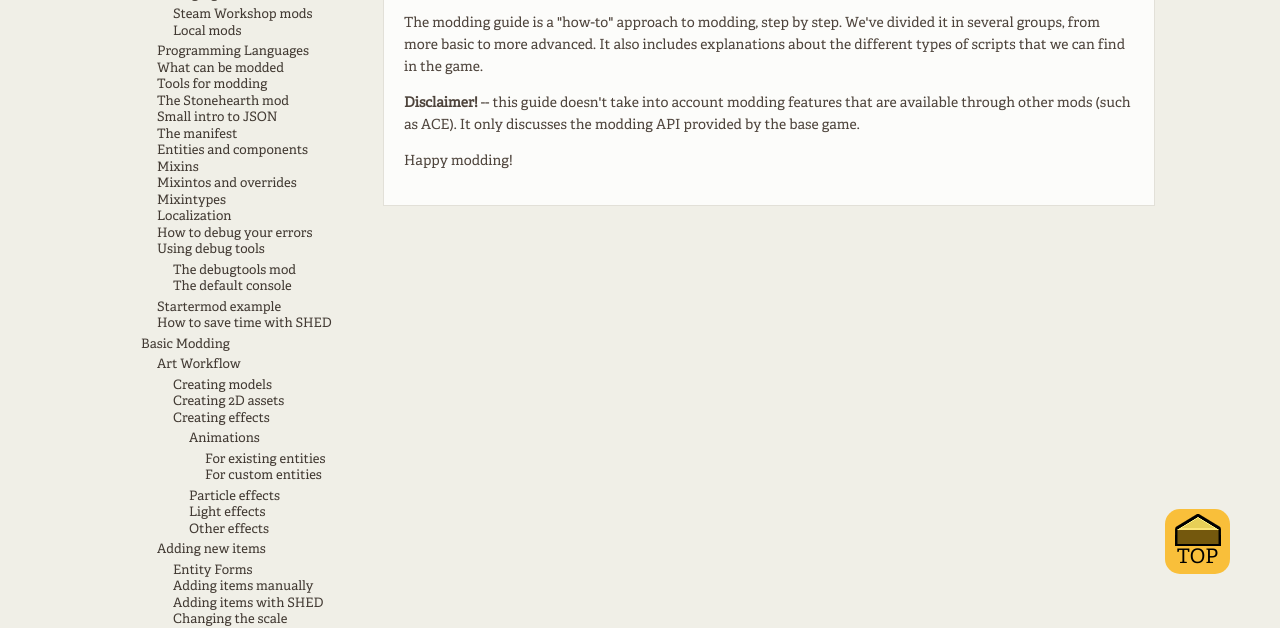
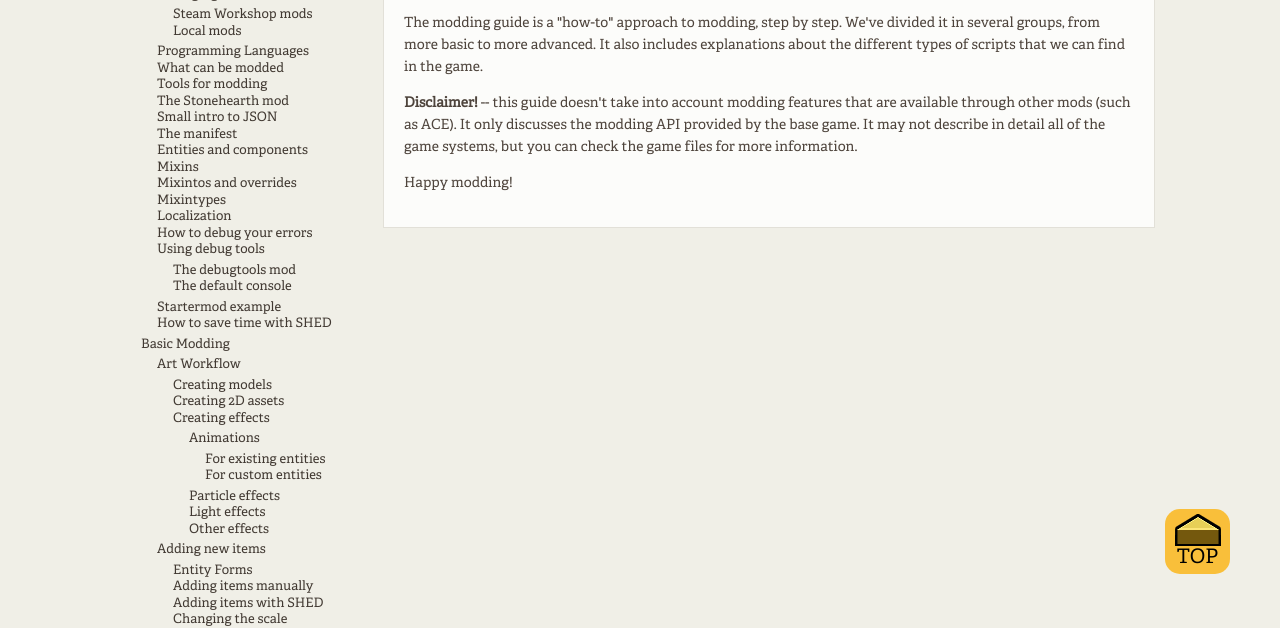
Before and after one commit to stonehearth/modding_guide, a plain HTML site: page index.html in a window 1280 px wide. Shown: the part 176-804 px from the top of the page. Drawn offline with Linux system fonts and the light colour scheme.

Commit message:
Final version of the modding guide.

```diff
--- a/index.html
+++ b/index.html
@@ -1198,7 +1198,7 @@
 
 
 
-<p><strong>Disclaimer!</strong> -- this guide doesn't take into account modding features that are available through other mods (such as ACE). It only discusses the modding API provided by the base game.</p>
+<p><strong>Disclaimer!</strong> -- this guide doesn't take into account modding features that are available through other mods (such as ACE). It only discusses the modding API provided by the base game. It may not describe in detail all of the game systems, but you can check the game files for more information.</p>
 
 
 
```
Also changed, not shown: modding_guide/advanced/events/index.html (+32 -0 lines).
